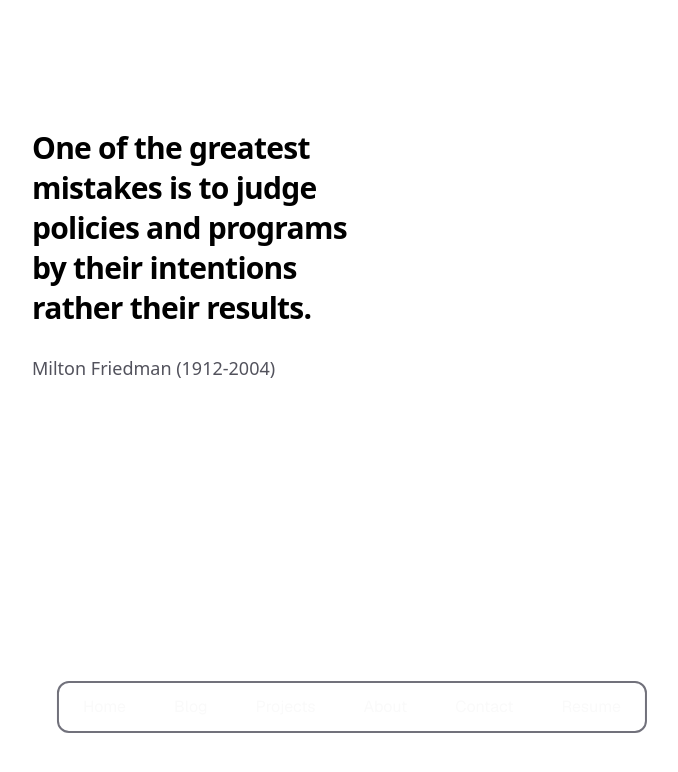
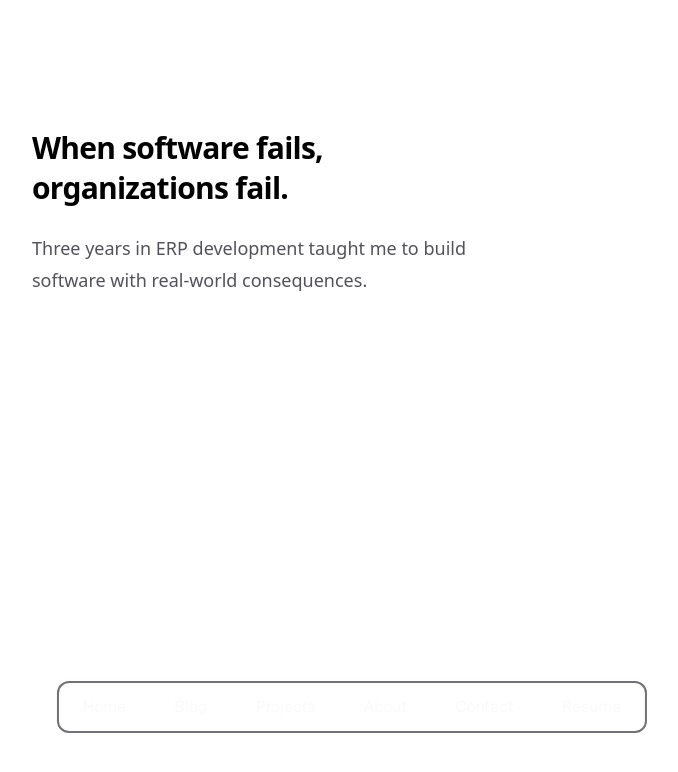
Before and after one commit to nflpurnama/naufal-portfolio, a Next.js app: page / in a window 1280 px wide. Shown: the top 772 px of the page, without its empty margins (288-966 px from the left). Built offline with nearby package versions, Linux system fonts and the light colour scheme.

Commit message:
[DEV] update landing page

```diff
--- a/src/app/page.tsx
+++ b/src/app/page.tsx
@@ -4,10 +4,10 @@ export default function Home() {
       <main className="flex min-h-screen w-full max-w-3xl flex-col items-center justify-between py-32 px-16 bg-white dark:bg-black sm:items-start">
         <div className="flex flex-col items-center gap-6 text-center sm:items-start sm:text-left">
           <h1 className="max-w-xs text-3xl font-semibold leading-10 tracking-tight text-black dark:text-zinc-50">
-            One of the greatest mistakes is to judge policies and programs by their intentions rather their results.
+            When software fails, organizations fail.
           </h1>
           <p className="max-w-md text-lg leading-8 text-zinc-600 dark:text-zinc-400">
-            Milton Friedman (1912-2004)
+            Three years in ERP development taught me to build software with real-world consequences.
           </p>
         </div>
       </main>
```
